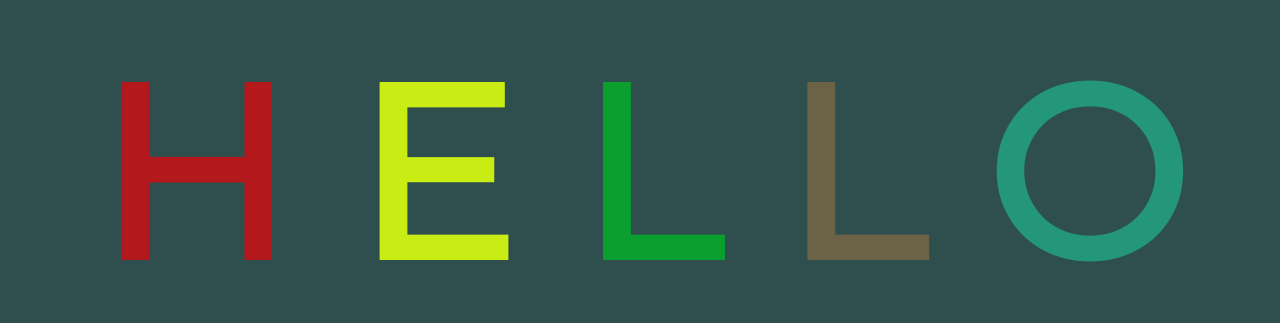
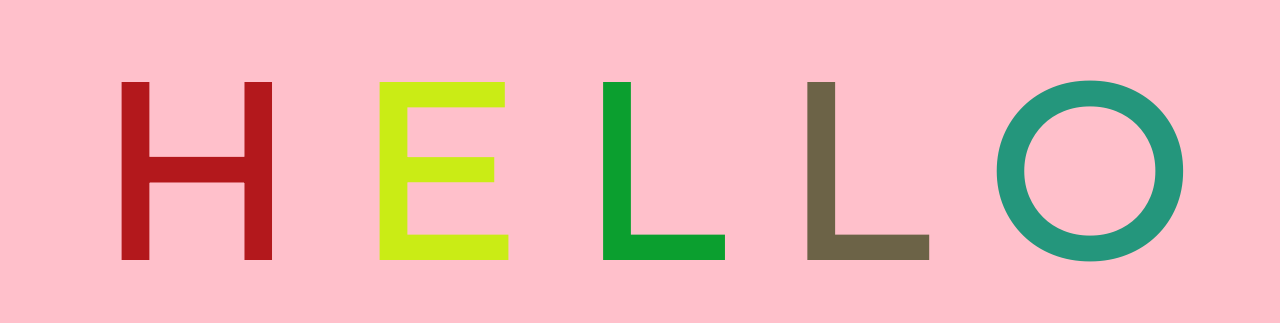
Before and after one commit to sgoulish/AnimatedTextGitDemo, a plain HTML site: page indexColor.html in a window 1280 px wide. Shown: the part 234-557 px from the top of the page. Drawn offline with Linux system fonts and the light colour scheme.

Commit message:
change to new background color twice

```diff
--- a/appColor.css
+++ b/appColor.css
@@ -3,7 +3,7 @@ body {
     justify-content: center;
     align-items: center;
     height: 100vh;
-    background-color: darkslategray;
+    background-color: pink;
 
 }
 
```
